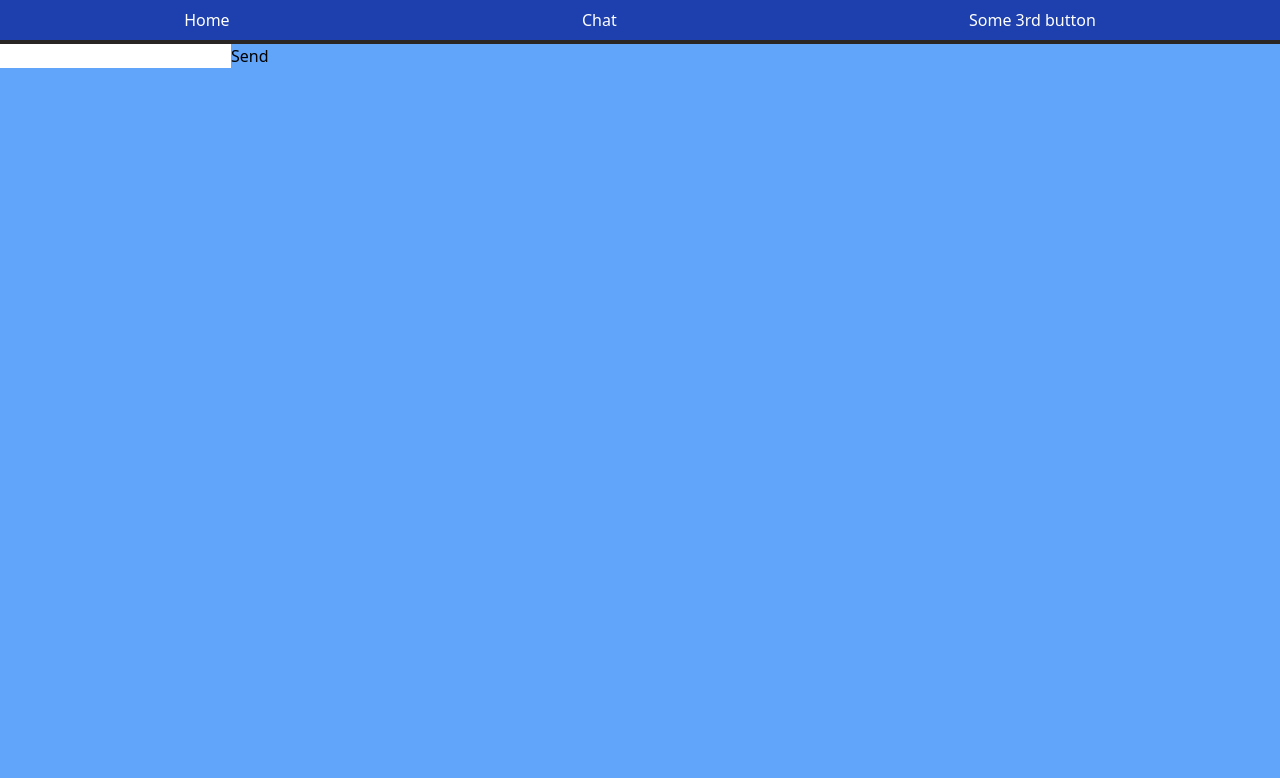
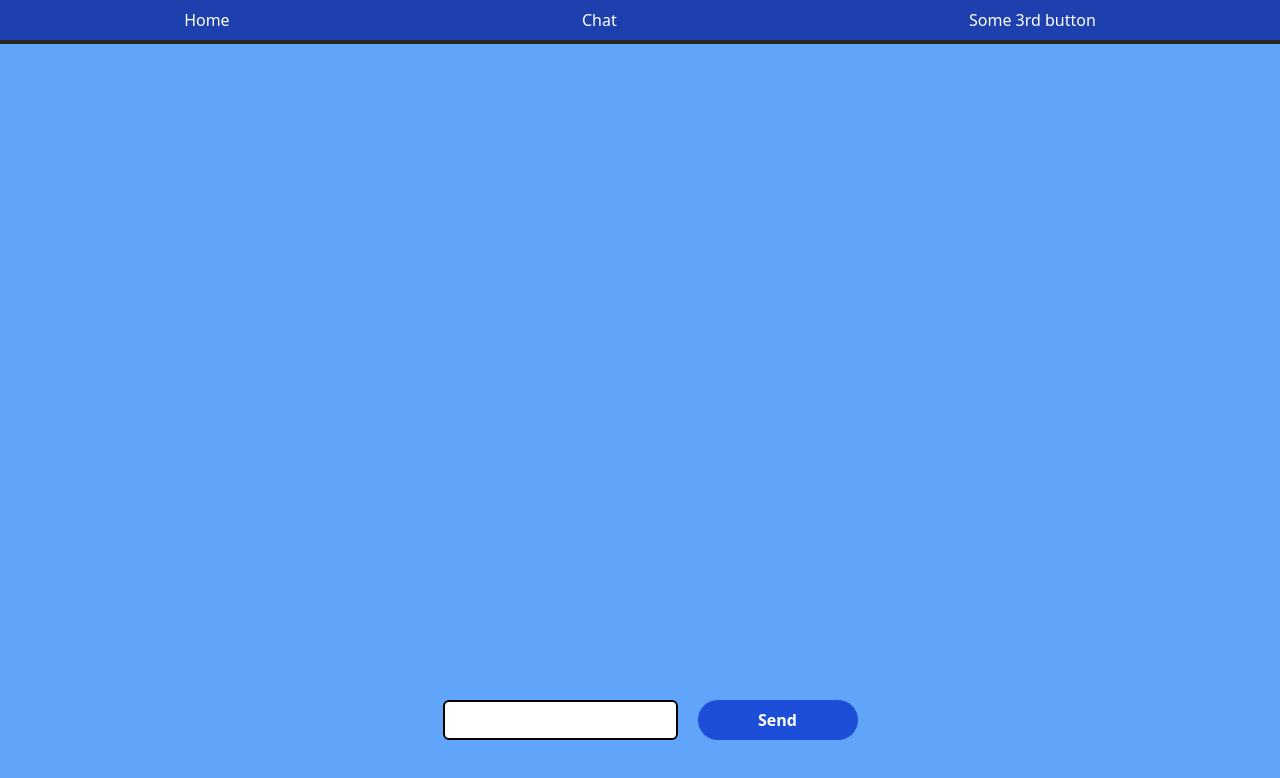
Before and after one commit to Marcus4420/dooter, an Angular app: page /chatpage in a window 1280 px wide. Shown: the top 778 px of the page. Built offline with nearby package versions, Linux system fonts and the light colour scheme; no server answers; the database is empty.

Commit message:
Realtime DB connection
The user now gets notified (in the console) when a message is added in the DB with the user as reciever

```diff
--- a/src/app/chatpage/chatpage.component.html
+++ b/src/app/chatpage/chatpage.component.html
@@ -1,4 +1,6 @@
-<form [formGroup]="messageForm" (ngSubmit)="onSubmit()">
-  <input formControlName="message" type="text">
-  <button class="button" type="submit">Send</button>
-</form>
+  <div class="absolute bottom-10 w-screen">
+    <form class="flex justify-center p-5" [formGroup]="messageForm" (ngSubmit)="onSubmit()">
+      <input class="mx-5 rounded-md border-black border-2" formControlName="message" type="text">
+      <button type="submit" class="bg-blue-700 hover:bg-blue-900 text-white font-bold py-2 px-4 rounded-full w-40">Send</button>
+    </form>
+  </div>
--- a/src/app/chatpage/chatpage.component.ts
+++ b/src/app/chatpage/chatpage.component.ts
@@ -27,7 +27,6 @@ export class ChatpageComponent {
       this.messageForm.reset();
       return
     }
-
   }
 
 
--- a/src/app/messaging.service.ts
+++ b/src/app/messaging.service.ts
@@ -7,10 +7,12 @@ import {AuthService} from "./auth.service";
 export class MessagingService {
   private _authService = inject(AuthService)
   private _supabaseClient = this._authService.supabaseClient;
-  private _currentProfileInfo = this._authService.currentProfile;
   private _currentProfileID = computed(() => this._authService.currentProfile()?.id);
   constructor() {
-    effect(() => {console.log("current user id ", this._currentProfileID())})
+    effect(() => {
+      this.subscribeToMessagesReceivedToSpecificUser();
+    })
+
   }
 
   async sendMessageToDB(message: string) {
@@ -27,4 +29,21 @@ export class MessagingService {
     }
   }
 
+  subscribeToMessagesReceivedToSpecificUser() {
+    const userID = this._currentProfileID();
+    if (userID) {
+      console.log("userID from sub ", userID)
+      const channels = this._supabaseClient.channel('messages-db-changes')
+          .on(
+              'postgres_changes',
+              { event: 'INSERT', schema: 'public', table: 'messages', filter: `receiver_id=eq.${userID}`},
+              (payload) => {
+                console.log('Change received!', payload)
+              }
+          )
+          .subscribe()
+    }
+
+  }
+
 }
```
Also changed, not shown: 1 other file (tests, documents, lock files or other folders).
